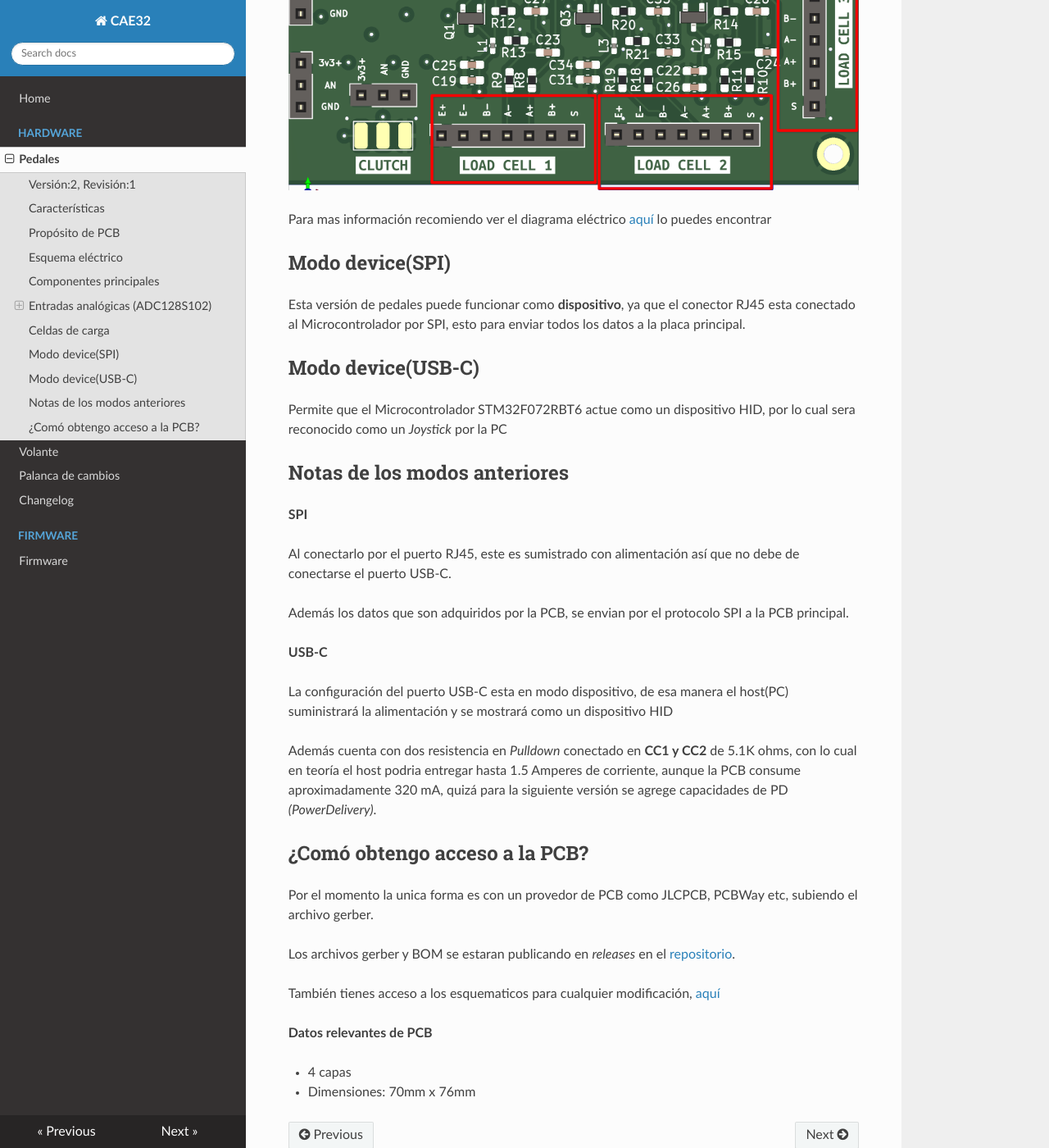
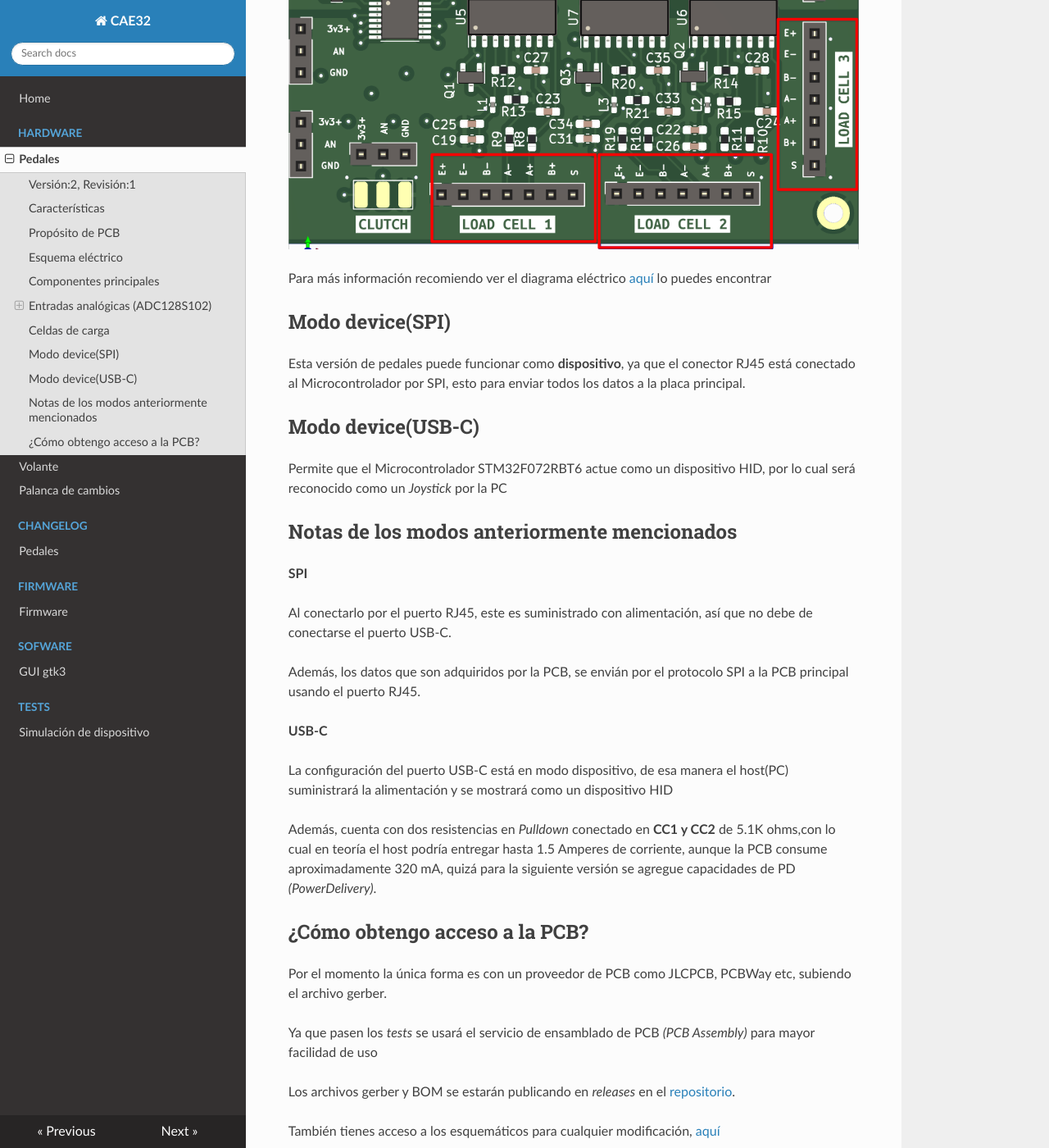
Before and after one commit to janc18/CAE32_docs, an MkDocs documentation site: the page built from docs/pedales.md, in a window 1280 px wide and 1400 px high, scrolled down 3887 px. Shown: the whole window at 82% size. Built offline with MkDocs 1.6.1, drawn with Linux system fonts in a browser that asks for light colours; nearby versions of some CDN libraries; some of the changed text lies outside the part shown.

Commit message:
update: added more general information

```diff
--- a/docs/pedales.md
+++ b/docs/pedales.md
@@ -6,6 +6,9 @@
 
 <img src="../img/front_bgr.png" alt="drawing" width="350"/>
 <img src="../img/back_bgr.png" alt="drawing" width="350"/>
+
+Esta PCB tiene un grado medio de dificultad, debido al _ruteo_ de la PCB de la parte
+analógica
 
 ## Características
 
@@ -44,16 +47,13 @@ se encuentra conectado por **SPI** al Microcontrolador(STM32F072RBT6).
 La PCB cuenta con etiquetas como **ACCEL, BRAKE, CLUTCH, AN4-AN8**.
 
 Las cuales por lógica **ACCEL, BRAKE, CLUTCH** corresponde a las entradas de sensores
-por defecto, mientras que **AN4-AN8** se pueden usar para cualquier otro propósito.
+por defecto, mientras que **AN4-AN8** se pueden usar para cualquier otro propósito,
+estas se encuentra al reverso de la PCB.
 
 Cada una de las entradas donde se soldará el sensor _(potenciómetro, etc)_ cuenta con
-3 pines con su respectiva etiqueta, esto tambien se aplica a sus mismos pads.
+3 pines con su respectiva etiqueta, esto también se aplica a sus mismos pads.
 
 ![entradas](./img/señales.png)
-
-Para tener un valor de referencia mas estable, se agrega un integrado de voltage de
-referencia [REF3033](http://www.ti.com/lit/ds/symlink/ref3033.pdf) de 3.3V con lo cual
-puede obtener lecturas mas estables
 
 |Nombre de Etiqueta|Significado|
 |-|-|
@@ -61,11 +61,16 @@ puede obtener lecturas mas estables
 |AN|Salida del sensor analógico|
 |GND|Tierra|
 
+Para tener un valor de referencia más estable, se agrega un integrado de voltaje de
+referencia [REF3033](http://www.ti.com/lit/ds/symlink/ref3033.pdf) de 3.3V con lo cual
+puede obtener lecturas más estables
+
+
 ### Precauciones
 
 **Es tu responsabilidad verificar las conexiones de los sensores a usar**
 
-1. No cuenta con protección contra polaridad inversa(conectar al revés GND y 3v3)
+1. No cuenta con protección contra polaridad inversa(Conexión al revés de GND y 3v3)
 
 2. No cuenta con protección contra sobrecarga
 
@@ -82,55 +87,69 @@ cual se explica en el diagrama.
 **License:CC BY-SA 4.0**
 
 
-Cada uno de los puertos para las celulas de carga esta etiquetado, además de contar con
+Cada uno de los puertos para las celdas de carga están etiquetadas, además de contar con
 la simbología típica, pero todo depende de la celda de carga elegida.
 
 ![celdas-de-carga](./img/load_cells.png)
 
-Para mas información recomiendo ver el diagrama eléctrico
+Para más información recomiendo ver el diagrama eléctrico
 [aquí](./pdfs/kicad_schematic.pdf#page=5) lo puedes encontrar
 
 ## Modo device(SPI)
 Esta versión de pedales puede funcionar como **dispositivo**, ya que el conector RJ45
-esta conectado al Microcontrolador por SPI, esto para enviar todos los datos a la placa
+está conectado al Microcontrolador por SPI, esto para enviar todos los datos a la placa
 principal.
 
 ## Modo device(USB-C)
 Permite que el Microcontrolador STM32F072RBT6 actue como un dispositivo HID, por lo cual
-sera reconocido como un _Joystick_ por la PC
+será reconocido como un _Joystick_ por la PC
 
-## Notas de los modos anteriores
+## Notas de los modos anteriormente mencionados
 
 **SPI**
 
-Al conectarlo por el puerto RJ45, este es sumistrado con alimentación así
+Al conectarlo por el puerto RJ45, este es suministrado con alimentación, así
 que no debe de conectarse el puerto USB-C.
 
-Además los datos que son adquiridos por la PCB, se envian por el protocolo SPI
-a la PCB principal.
+Además, los datos que son adquiridos por la PCB, se envián por el protocolo SPI
+a la PCB principal usando el puerto RJ45.
 
 **USB-C**
 
-La configuración del puerto USB-C esta en modo dispositivo, de esa manera el host(PC)
+La configuración del puerto USB-C está en modo dispositivo, de esa manera el host(PC)
 suministrará la alimentación y se mostrará como un dispositivo HID
 
-Además cuenta con dos resistencia en _Pulldown_ conectado en **CC1 y CC2** de 5.1K ohms,
-con lo cual en teoría el host podria entregar hasta 1.5 Amperes de corriente, aunque la
-PCB consume aproximadamente 320 mA, quizá para la siguiente versión se agrege
+Además, cuenta con dos resistencias en _Pulldown_ conectado en **CC1 y CC2**
+de 5.1K ohms,con lo cual en teoría el host podría entregar hasta 1.5 Amperes
+de corriente, aunque la PCB consume aproximadamente 320 mA,
+quizá para la siguiente versión se agregue
 capacidades de PD _(PowerDelivery)_.
 
-## ¿Comó obtengo acceso a la PCB?
+## ¿Cómo obtengo acceso a la PCB?
 
-Por el momento la unica forma es con un provedor de PCB como JLCPCB, PCBWay etc,
+Por el momento la única forma es con un proveedor de PCB como JLCPCB, PCBWay etc,
 subiendo el archivo gerber.
 
-Los archivos gerber y BOM se estaran publicando en _releases_ en el
+Ya que pasen los _tests_ se usará el servicio de ensamblado de PCB _(PCB Assembly)_
+para mayor facilidad de uso
+
+Los archivos gerber y BOM se estarán publicando en _releases_ en el
 [repositorio](https://github.com/janc18/CAE32).
 
-También tienes acceso a los esquematicos para cualquier modificación, [aquí](https://github.com/janc18/CAE32/tree/main/Esquematicos/CAE32_PCB/Pedals/Pedals)
+También tienes acceso a los esquemáticos para cualquier modificación, [aquí](https://github.com/janc18/CAE32/tree/main/Esquematicos/CAE32_PCB/Pedals/Pedals)
 
 **Datos relevantes de PCB**
 
 - 4 capas
 
 - Dimensiones: 70mm x 76mm
+
+El precio aproximado de esta versión de PCB  sin incluir envio es el siguiente:
+
+- **7** Dólares estadounidenses de manufactura de PCB por cinco unidades en
+JLCPCB _(no patrocinado)_
+
+- **24** Dólares estadounidenses por los componentes eléctricos  en LCSC
+_(no patrocinado)_
+
+**Día de captura de precio: 30/06/23 30 de junio del año 2023**
--- a/mkdocs.yml
+++ b/mkdocs.yml
@@ -6,7 +6,12 @@ nav:
       - 'Pedales': 'pedales.md'
       - 'Volante': 'volante.md'
       - 'Palanca de cambios': 'palanca_de_cambios.md'
-      - 'Changelog': 'changelog_hardware.md'
+  - 'Changelog':
+      - 'Pedales': 'changelog_hardware.md'
   - Firmware:
       - 'Firmware': 'firmware.md'
+  - Sofware:
+      - 'GUI gtk3': 'gui.md'
+  - 'Tests':
+      - 'Simulación de dispositivo': sim_disp.md
 theme: readthedocs
```
Also changed, not shown: docs/changelog_hardware.md (+14 -9 lines), docs/firmware.md (+22 -5 lines), docs/gui.md (added, +19 -0 lines), docs/index.md (+11 -10 lines), docs/palanca_de_cambios.md (+21 -0 lines), docs/sim_disp.md (added, +52 -0 lines), docs/volante.md (+16 -16 lines), docs/img/pcb_pedales_v1.png (added), 1 other file.
